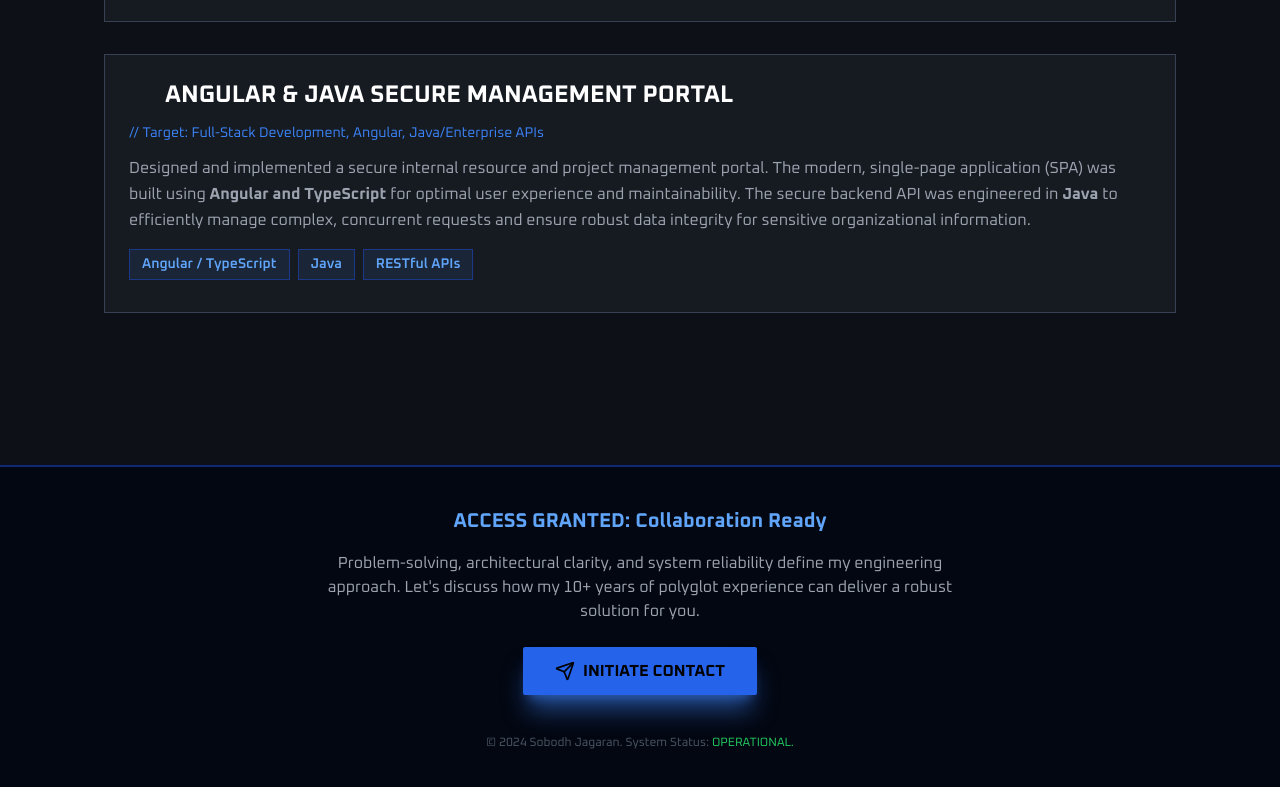
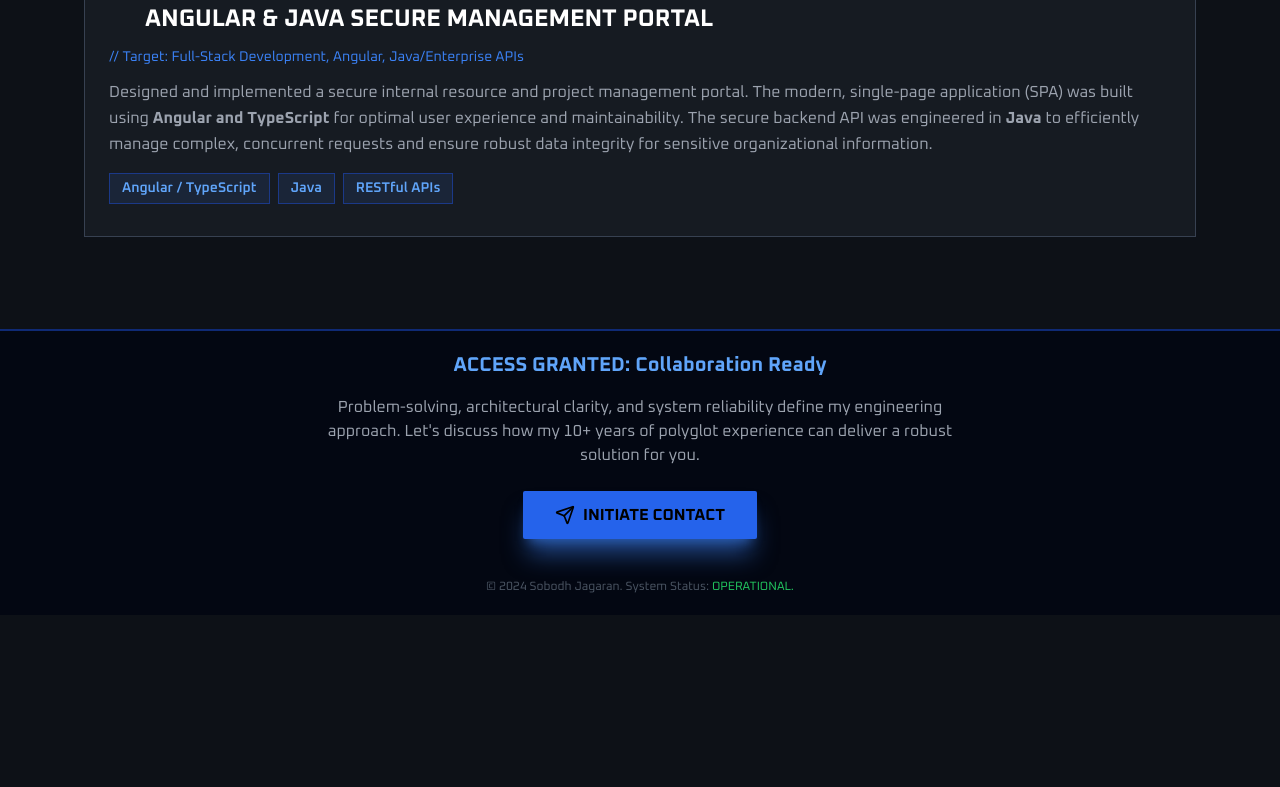
Before and after one commit to Sobodh-Jagaran/sobodh-jagaran.github.io, a plain HTML site: page index.html in a window 1280 px wide. Shown: the part 2121-2908 px from the top of the page. After the commit the page ends 2736 px from the top, so only its background shows below. Drawn offline with nearby package versions, Linux system fonts and the light colour scheme.

Commit message:
updated layout

```diff
--- a/index.html
+++ b/index.html
@@ -12,8 +12,8 @@
 </head>
 <body>
     <header id="header-root" class="bg-gray-950 text-white shadow-2xl shadow-blue-500/20"></header>
-    <main id="content-root" class="max-w-6xl mx-auto p-6 md:p-10"></main>
-    <footer id="footer-root" class="bg-gray-950 text-white p-6 md:p-10 text-center mt-12 border-t-2 border-blue-700/50"></footer>
+    <main id="content-root" class="max-w-6xl mx-auto p-3 md:p-5"></main>
+    <footer id="footer-root" class="bg-gray-950 text-white p-3 md:p-5 text-center mt-12 border-t-2 border-blue-700/50"></footer>
     <script src="js/data.js"></script>
     <script src="js/app.js"></script>
 </body>
--- a/js/app.js
+++ b/js/app.js
@@ -60,7 +60,7 @@ const renderHeader = () => {
 const renderSummary = () => {
     const root = document.getElementById('content-root');
     const data = resumeData.summary;
-    const section = createElement('section', 'mb-16 p-8 bg-[#161b22] rounded-sm shadow-2xl border-t-4 border-blue-500');
+    const section = createElement('section', 'mt-6 mb-6 p-8 bg-[#161b22] rounded-sm shadow-2xl border-t-4 border-blue-500');
     // Header
     const header = createElement('h2', 'text-2xl font-bold text-blue-400 mb-4 flex items-center');
     header.innerHTML = `<i data-lucide="${data.icon}" class="w-6 h-6 mr-3 text-blue-400"></i> ${data.title}`;
@@ -77,7 +77,7 @@ const renderSummary = () => {
 const renderCapabilities = () => {
     const root = document.getElementById('content-root');
     const data = resumeData.capabilities;
-    const section = createElement('section', 'mb-16');
+    const section = createElement('section', 'mb-6');
     section.appendChild(createElement('h2', 'section-header', data.title));
     const gridContainer = createElement('div', 'grid sm:grid-cols-1 lg:grid-cols-3 gap-6');
     data.items.forEach(item => {
@@ -98,7 +98,7 @@ const renderCapabilities = () => {
 const renderProjects = () => {
     const root = document.getElementById('content-root');
     const data = resumeData.projects;
-    const section = createElement('section', 'mb-16');
+    const section = createElement('section', 'mb-6');
     section.appendChild(createElement('h2', 'section-header', data.title));
     const spaceContainer = createElement('div', 'space-y-8');
     data.items.forEach(project => {
```
